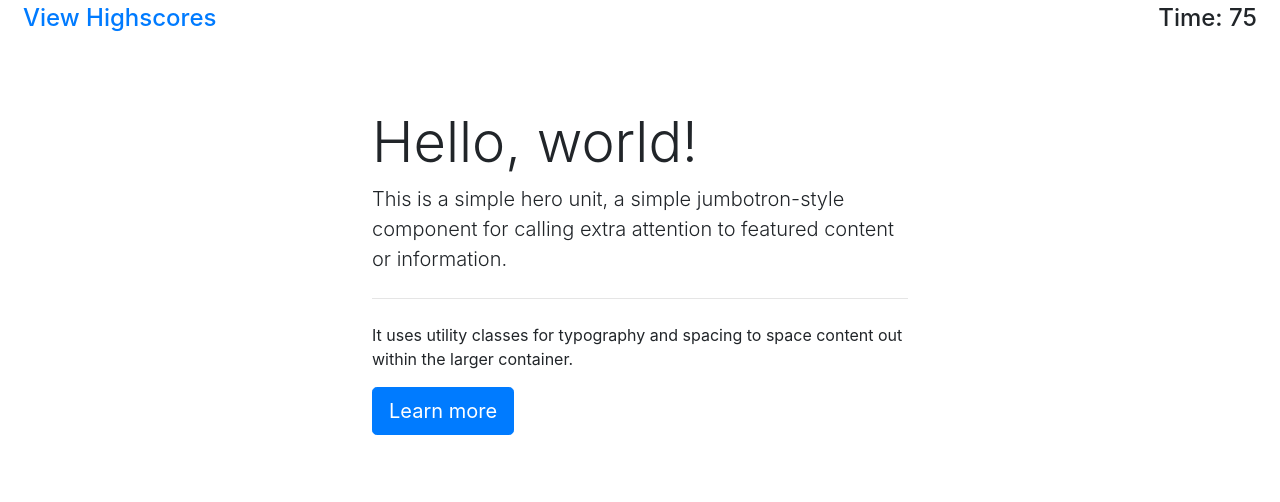
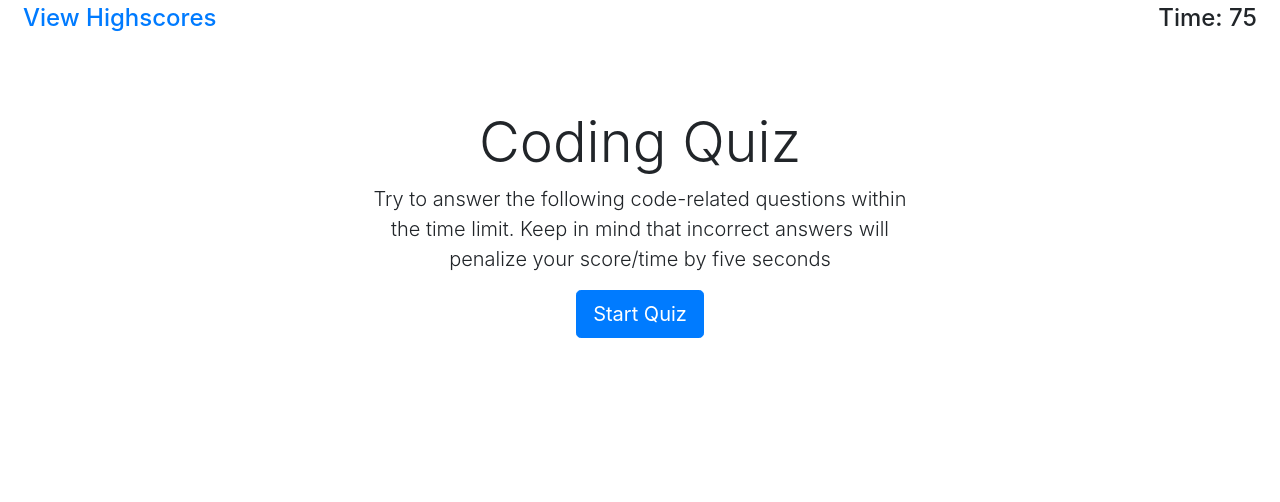
Before and after one commit to kruddzz/quiz_game, a plain HTML site: page index.html in a window 1280 px wide. Drawn offline with nearby package versions, Linux system fonts and the light colour scheme; files whose address does not match are found by name.

Commit message:
index.html starting page set up

```diff
--- a/index.html
+++ b/index.html
@@ -23,12 +23,13 @@
                 <h4 id="timer">Time: 75</h4>
         </div>
     </Header>
-    <div class="jumbotron bg-white mx-auto" style="width: 600px;">
-        <h1 class="display-4">Hello, world!</h1>
-        <p class="lead">This is a simple hero unit, a simple jumbotron-style component for calling extra attention to featured content or information.</p>
-        <hr class="my-4">
-        <p>It uses utility classes for typography and spacing to space content out within the larger container.</p>
-        <a class="btn btn-primary btn-lg" href="#" role="button">Learn more</a>
+    <div class="jumbotron bg-white mx-auto" style="width: 600px; text-align: center;">
+        <h1 class="display-4">Coding Quiz</h1>
+        <p class="lead">
+            Try to answer the following code-related questions within the time limit. Keep in mind that incorrect answers will penalize your score/time by five seconds
+        </p>
+
+        <a class="btn btn-primary btn-lg" href="#" role="button" id="startBtn">Start Quiz</a>
       </div>
 <!-- script link for script.js-->
   <script src="script.js"></script>
```
